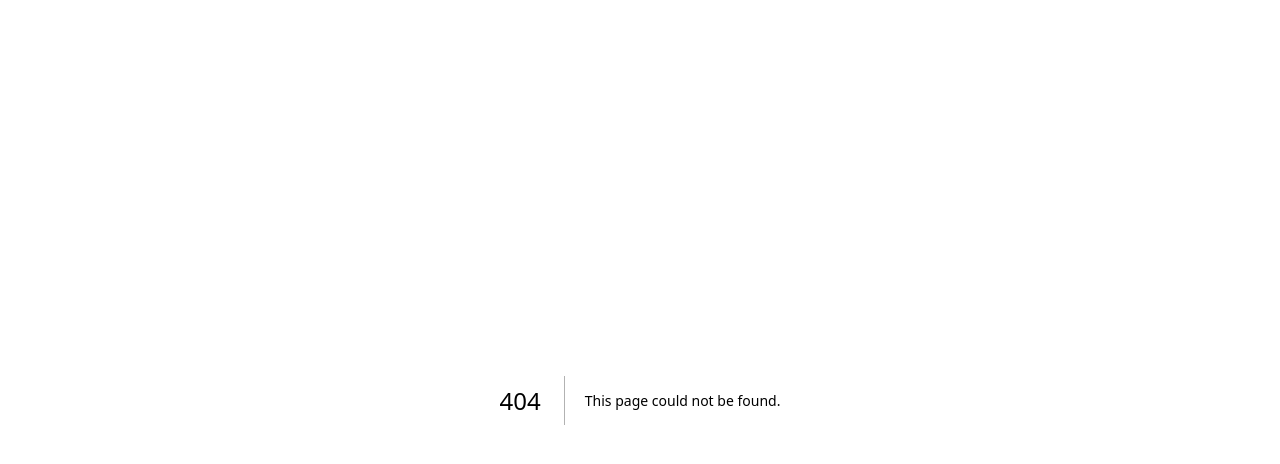
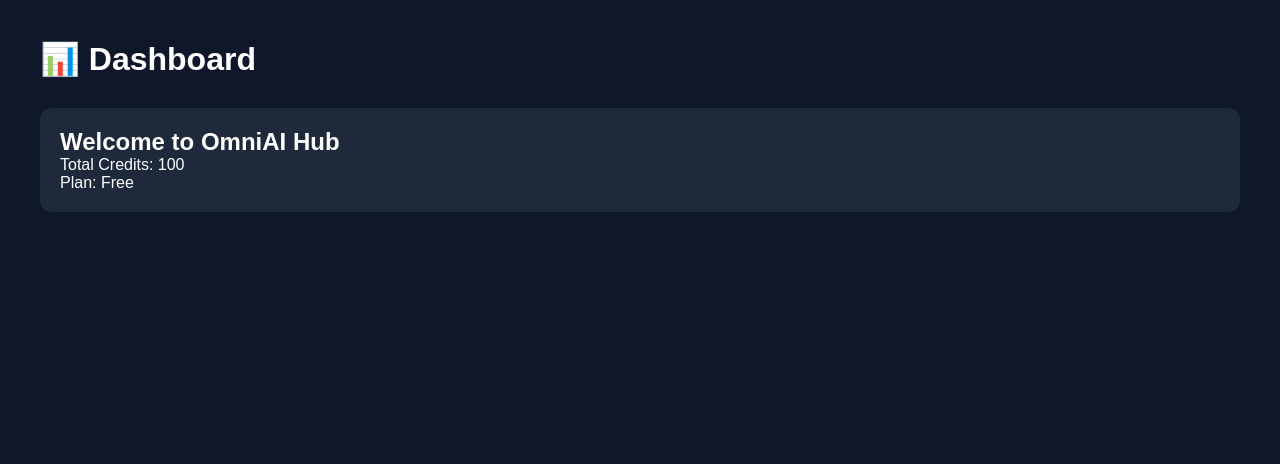
Before and after one commit to ujjwalsharma2006/OmniAI-Hub, a Next.js app: page /dashboard in a window 1280 px wide. Before the commit this address had no page. Shown: the top 464 px of the page. Built offline with nearby package versions, Linux system fonts and the light colour scheme.

Commit message:
Add Dashboard Page

```diff
--- /dev/null
+++ b/app/dashboard/page.tsx
@@ -0,0 +1,27 @@
+export default function DashboardPage() {
+  return (
+    <main
+      style={{
+        minHeight: "100vh",
+        background: "#0f172a",
+        color: "white",
+        padding: "40px",
+      }}
+    >
+      <h1>📊 Dashboard</h1>
+
+      <div
+        style={{
+          marginTop: "30px",
+          padding: "20px",
+          background: "#1e293b",
+          borderRadius: "12px",
+        }}
+      >
+        <h2>Welcome to OmniAI Hub</h2>
+        <p>Total Credits: 100</p>
+        <p>Plan: Free</p>
+      </div>
+    </main>
+  );
+}
```
